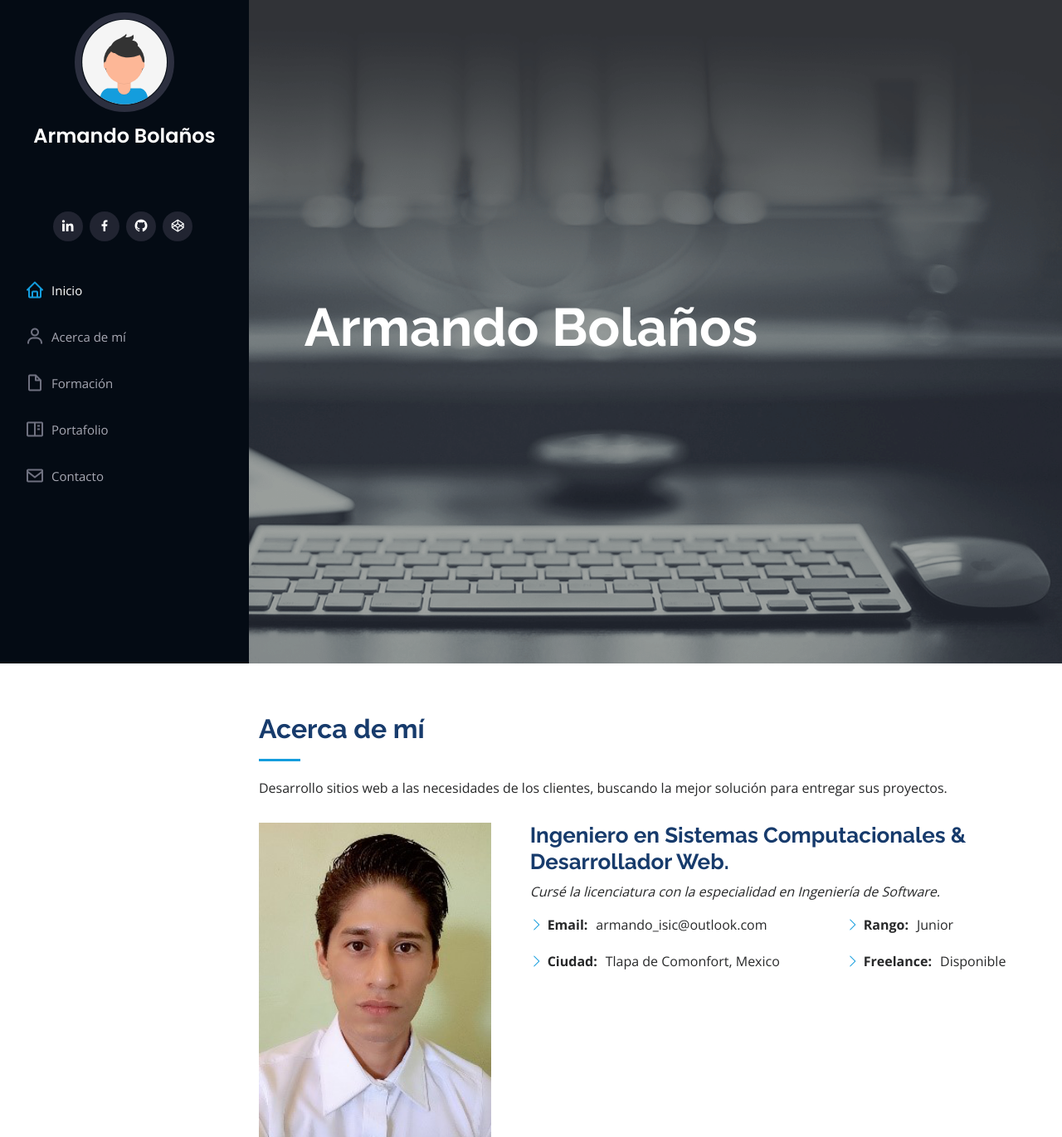
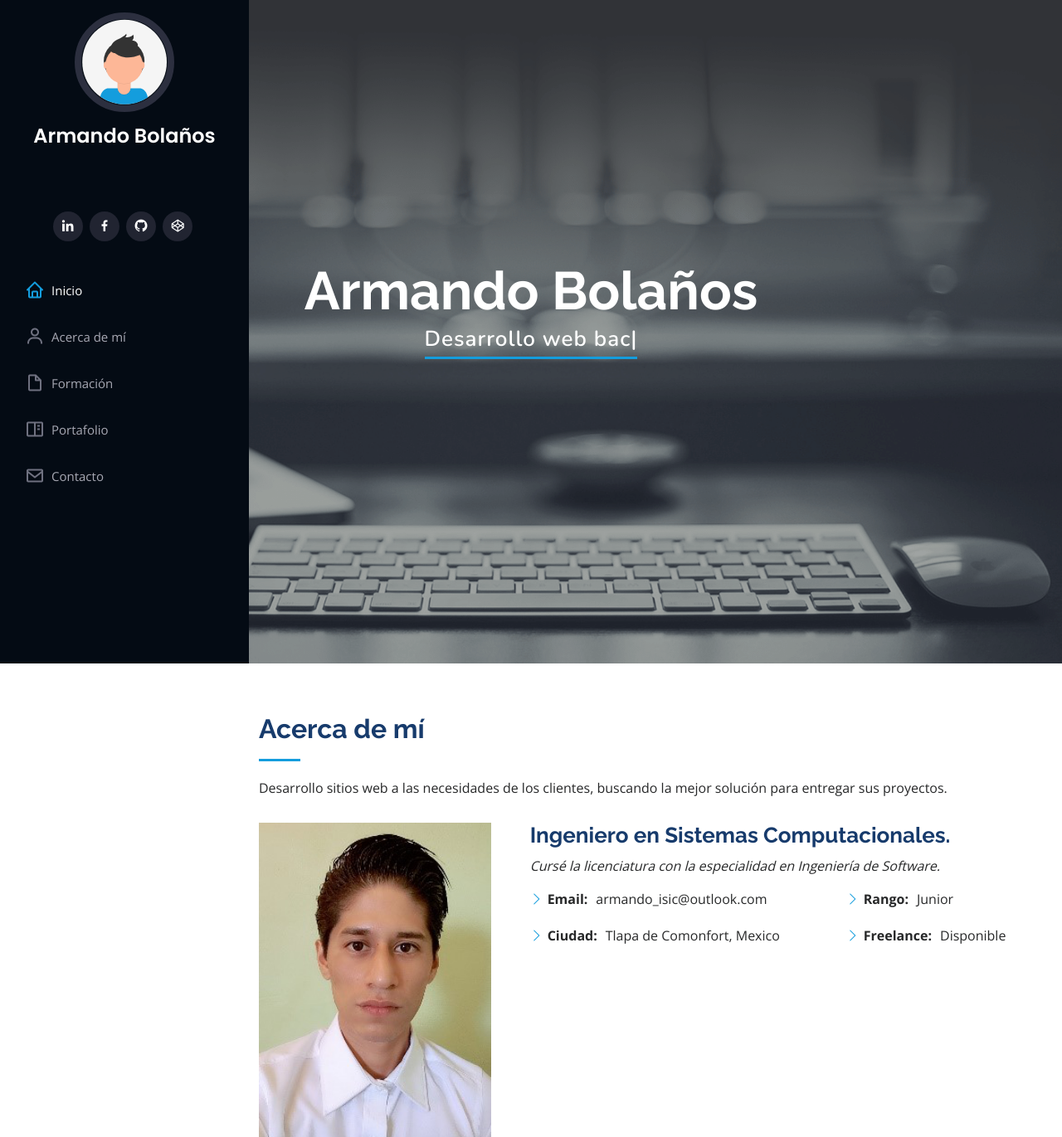
Before and after one commit to ArmandoBolanios/portafolio, a PHP site: page / in a window 1280 px wide. Shown: the top 1371 px of the page at 83% size. Run offline with PHP 8.4, Linux system fonts and the light colour scheme.

Commit message:
se modificó el acerca de mí y el index

```diff
--- a/index.php
+++ b/index.php
@@ -26,7 +26,8 @@
     <section id="hero" class="d-flex flex-column justify-content-center align-items-center">
         <div class="hero-container" data-aos="fade-in">
             <h1>Armando Bolaños</h1>
-
+            <p><span class="typed" data-typed-items="Desarrollo web front - end, Desarrollo web back - end,
+            Desarrollo de aplicaciones móviles"></span></p>
         </div>
     </section>
 
--- a/templates/about.php
+++ b/templates/about.php
@@ -14,7 +14,7 @@
                 <img src="public/img/profile/foto2.png" class="foto-perfil" alt="foto-de-perfil">
             </div>
             <div class="col-md-8 col-lg-8 pt-4 pt-lg-0 content" data-aos="fade-left">
-                <h3>Ingeniero en Sistemas Computacionales &amp; Desarrollador Web.</h3>
+                <h3>Ingeniero en Sistemas Computacionales.</h3>
                 <p class="fst-italic">
                     Cursé la licenciatura con la especialidad en Ingeniería de Software.
                 </p>
```
